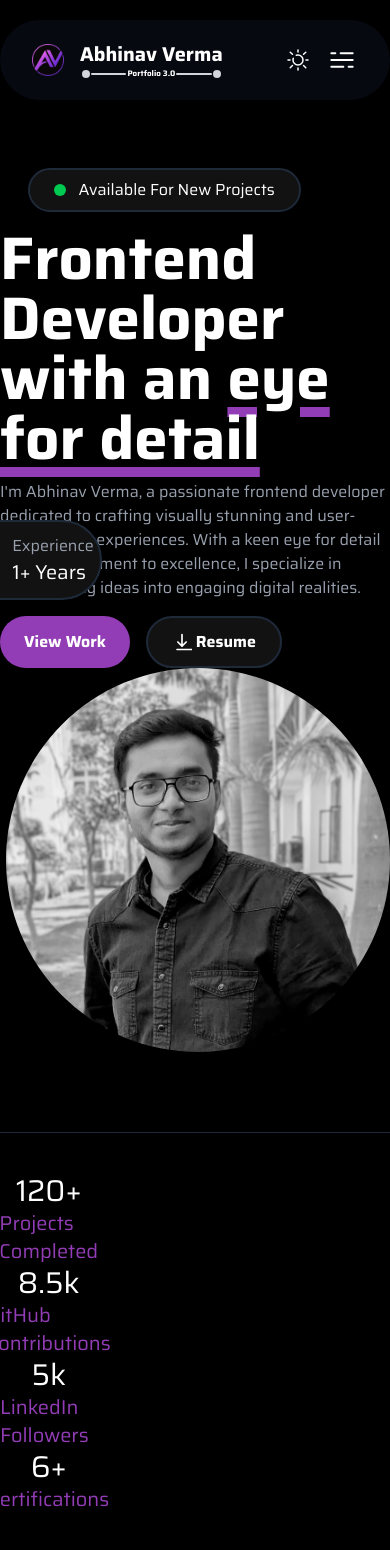
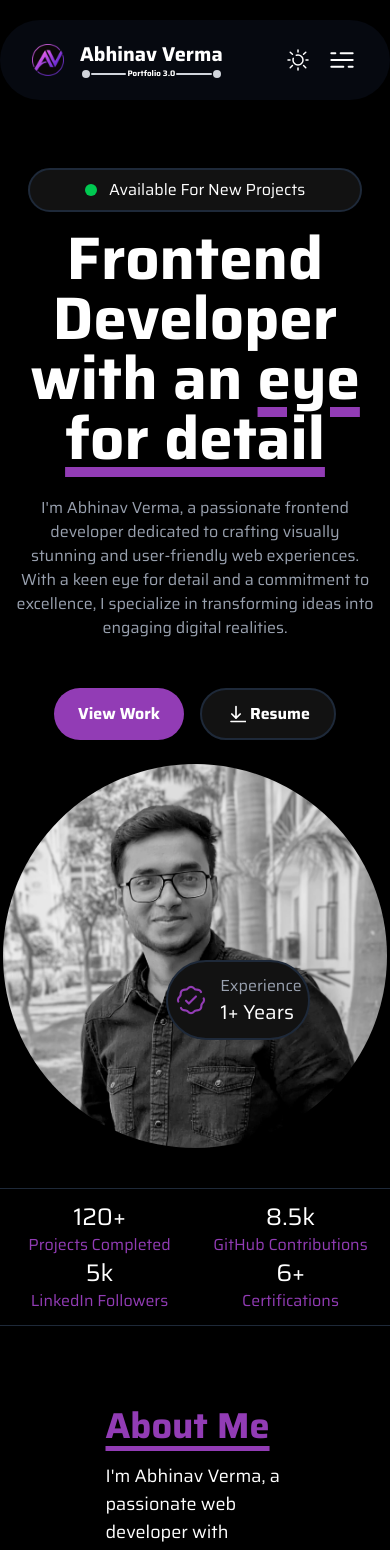
Before and after one commit to abhinavverma658/abhinavverma658.github.io, a React (Vite) app: page / in a window 390 px wide. Shown: the top 1550 px of the page. Built offline with nearby package versions, Linux system fonts and the light colour scheme.

Commit message:
improving mobile responsiveness.

```diff
--- a/src/components/about.jsx
+++ b/src/components/about.jsx
@@ -3,9 +3,9 @@ import Img2 from "../assets/img3.webp";
 const aboutUs = () => {
   return (
     <div className="max-w-full border-b border-gray-800 pb-16 ">
-      <div className="max-w-5xl flex flex-col items-center mx-auto mt-20 gap-10 px-4 md:flex-row">
-        <div className="w-1/2 text-white">
-          <h2 className="text-4xl font-bold mb-4 underline underline-offset-8 decoration-5 decoration-[#923cb5] text-[#923cb5]">
+      <div className="max-w-5xl flex flex-col items-center mx-auto mt-20 gap-10 px-4 ">
+        <div className="w-1/2 text-white text-left">
+          <h2 className="text-4xl  font-bold mb-4 underline underline-offset-8 decoration-5 decoration-[#923cb5] text-[#923cb5]">
             About Me
           </h2>
           <p className="text-lg mb-6">
--- a/src/components/herosection.jsx
+++ b/src/components/herosection.jsx
@@ -3,23 +3,23 @@ const heroSection = () => {
   return (
     <div className="w-full md:max-w-5xl pt-42 mx-auto block md:flex justify-center items-center  bg-amber">
       <div className="w-full md:w-1/2 relative  md:flex md:flex-col gap-4">
-        <div className="w-[70%] md:max-w-[50%]  rounded-full bg-[#121212] p-2 border-2 border-gray-800 flex items-center justify-center md:justify-normal gap-3 ml-7 mr-7 md:ml-0 md:mr-0 mb-4 ">
+        <div className="max-w-full md:max-w-[50%]  rounded-full bg-[#121212] p-2 border-2 border-gray-800 flex items-center justify-center mx-auto md:justify-normal gap-3 ml-7 mr-7 md:ml-0 md:mr-0 mb-4 ">
           <div className="bg-green-500 rounded-full p-1.5 w-2"> </div>
           <h2 className="text-white">Available For New Projects</h2>
         </div>
-        <h1 className="text-white text-left text-6xl font-bold ">
+        <h1 className="text-white text-center md:text-left text-6xl font-bold md:p-0 p-4x">
           Frontend Developer with an{" "}
           <span className="underline underline-offset-8 decoration-10  decoration-[#923cb5]">
             eye for detail
           </span>
         </h1>
-        <p className="text-gray-400 mt-3">
+        <p className="text-gray-400 mt-3 md:text-left text-center md:p-0 p-4">
           I'm Abhinav Verma, a passionate frontend developer dedicated to
           crafting visually stunning and user-friendly web experiences. With a
           keen eye for detail and a commitment to excellence, I specialize in
           transforming ideas into engaging digital realities.
         </p>
-        <div className="flex gap-4">
+        <div className="flex gap-4 mx-auto md:mx-0 md:justify-start justify-center flex-wrap mt-4">
           <button className="bg-[#923cb5] hover:bg-[#7a2fa3] text-white font-bold py-3 px-6 rounded-full mt-4">
             View Work
           </button>
@@ -56,13 +56,13 @@ const heroSection = () => {
           </a>
         </div>
       </div>
-      <div className="w-full md:w-1/2 flex justify-end items-center">
+      <div className="w-full md:w-1/2 flex justify-center mt-6 md:mt-0 md:justify-end items-center">
         <img
           src={Abhinav}
           alt="Abhinav Verma"
           className="w-96 h-96 rounded-full"
         />
-        <div className="absolute top-130 right-72 w-36 h-20 flex justify-center gap-3 items-center rounded-full bg-[#121212] border-2 border-gray-800 ">
+        <div className="absolute top-240 right-20 md:top-130 md:right-72 w-36 h-20 flex justify-center gap-3 items-center rounded-full bg-[#121212] border-2 border-gray-800 ">
           <div>
             <svg
               width="34px"
--- a/src/components/stats.jsx
+++ b/src/components/stats.jsx
@@ -1,22 +1,34 @@
 const statsNumber = () => {
   return (
-    <div className="max-w-full border-t border-b border-gray-800 mt-20">
-      <div className="md:flex grid-cols-4 max-w-5xl py-10 justify-center mx-auto gap-10  ">
-        <div className="text-white w-1/4 flex flex-col items-center">
-          <h2 className="text-3xl">120+</h2>
-          <h5 className="text-xl text-[#923cb5]">Projects Completed</h5>
+    <div className="border-b border-t border-gray-800 mt-10 p-3">
+      <div className="max-w-5xl  md:flex justify-center gap-3 mx-auto">
+        <div className="flex grid-cols-2  md:py-10 justify-center gap-4 md:gap-26 ">
+          <div className="text-white w-1/2 md:w-1/4 flex flex-col items-center text-center">
+            <h2 className="text-2xl md:text-3xl">120+</h2>
+            <h5 className="text-md md:text-xl text-[#923cb5]">
+              Projects Completed
+            </h5>
+          </div>
+          <div className="text-white w-1/2 md:w-1/4 flex flex-col items-center text-center">
+            <h2 className="text-2xl md:text-3xl">8.5k</h2>
+            <h5 className="text-md md:text-xl text-[#923cb5]">
+              GitHub Contributions
+            </h5>
+          </div>
         </div>
-        <div className="text-white w-1/4 flex flex-col items-center">
-          <h2 className="text-3xl">8.5k</h2>
-          <h5 className="text-xl text-[#923cb5]">GitHub Contributions</h5>
-        </div>
-        <div className="text-white w-1/4 flex flex-col items-center">
-          <h2 className="text-3xl">5k</h2>
-          <h5 className="text-xl text-[#923cb5]">LinkedIn Followers</h5>
-        </div>
-        <div className="text-white w-1/4 flex flex-col items-center">
-          <h2 className="text-3xl">6+</h2>
-          <h5 className="text-xl text-[#923cb5]">Certifications</h5>
+        <div className="flex grid-cols-2 md:py-10 justify-center gap-4 md:gap-26  ">
+          <div className="text-white w-1/2 md:w-1/4 flex flex-col items-center text-center">
+            <h2 className="text-2xl md:text-3xl">5k</h2>
+            <h5 className="text-md md:text-xl text-[#923cb5]">
+              LinkedIn Followers
+            </h5>
+          </div>
+          <div className="text-white w-1/2  md:w-1/4 flex flex-col items-center text-center">
+            <h2 className="text-2xl md:text-3xl">6+</h2>
+            <h5 className="text-md md:text-xl text-[#923cb5]">
+              Certifications
+            </h5>
+          </div>
         </div>
       </div>
     </div>
```
